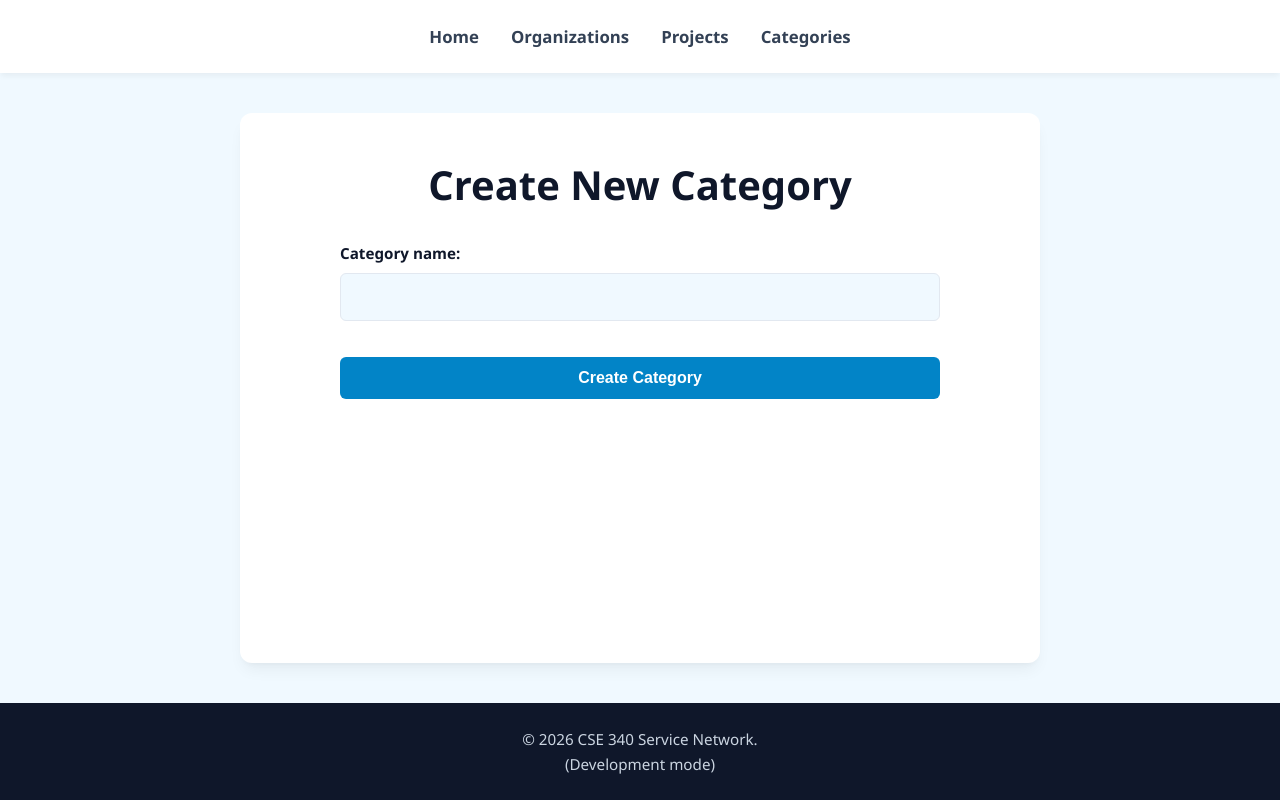
After one commit to FerAnana/cse340-course, a Node server app: page /new-category in a window 1280 px wide. The commit adds this page. Run offline with Node 20, Linux system fonts and the light colour scheme.

Commit message:
Week activity done

```diff
--- a/public/css/main.css
+++ b/public/css/main.css
@@ -323,6 +323,16 @@ main {
         .category-item {
             font-weight: 600;
             color: var(--primary-color);
+        }
+    }
+
+    &.categories-main {
+        .section-intro {
+            font-size: 1rem;
+            color: var(--text-muted);
+            text-align: center;
+            margin: 0.5rem auto 1.25rem auto;
+            max-width: 650px;
         }
     }
 
@@ -862,6 +872,79 @@ main {
             }
         }
     }
+
+    /* ============================================================= */
+    /* 12. NEW & EDIT CATEGORY FORM PAGES                            */
+    /*     (new-category.ejs & edit-category.ejs)                    */
+    /* ============================================================= */
+    &.new-category-main,
+    &.edit-category-main {
+        .styled-form {
+            display: flex;
+            flex-direction: column;
+            gap: 1.25rem;
+            margin-top: 1.5rem;
+            max-width: 600px;
+            margin-left: auto;
+            margin-right: auto;
+
+            .form-group {
+                display: flex;
+                flex-direction: column;
+                gap: 0.5rem;
+                text-align: left;
+
+                label {
+                    font-weight: 600;
+                    color: var(--primary-color);
+                    font-size: 0.95rem;
+                }
+
+                input {
+                    width: 100%;
+                    padding: 0.75rem 1rem;
+                    border: 1px solid var(--border-color);
+                    border-radius: 6px;
+                    background-color: var(--bg-color);
+                    color: var(--text-main);
+                    font-family: inherit;
+                    font-size: 1rem;
+                    transition: border-color 0.2s ease, box-shadow 0.2s ease;
+
+                    &:focus {
+                        outline: none;
+                        border-color: var(--secondary-color);
+                        box-shadow: 0 0 0 3px rgb(2 132 199 / 0.15);
+                        background-color: var(--card-bg);
+                    }
+                }
+            }
+
+            .form-action {
+                text-align: center;
+                margin-top: 1rem;
+
+                .btn-submit {
+                    display: inline-block;
+                    width: 100%;
+                    padding: 0.75rem 1.5rem;
+                    background-color: var(--secondary-color);
+                    color: #ffffff;
+                    border: none;
+                    border-radius: 6px;
+                    font-weight: 600;
+                    font-size: 1rem;
+                    cursor: pointer;
+                    transition: background-color 0.2s ease, transform 0.2s ease;
+
+                    &:hover {
+                        background-color: var(--accent-color);
+                        transform: translateY(-2px);
+                    }
+                }
+            }
+        }
+    }
 }
 
 /* ================================================================= */
--- a/src/controllers/categories.js
+++ b/src/controllers/categories.js
@@ -1,6 +1,15 @@
-import { getAllCategories, getCategoryById, getAllProjectsOfACategory, updateCategoryAssignments, getAllCategoriesOfAProject } from '../models/categories.js';
+import { getAllCategories, getCategoryById, getAllProjectsOfACategory, updateCategoryAssignments, getAllCategoriesOfAProject, createCategory, updateCategory } from '../models/categories.js';
 import { body, validationResult } from "express-validator";
 import { getProjectDetails } from '../models/projects.js';
+
+const categoryValidation = [
+  body('categoryName')
+    .trim()
+    .notEmpty()
+    .withMessage("Category name is required")
+    .isLength({ min: 3, max: 100 })
+    .withMessage('Category name must be between 3 and 100 characters'),
+]
 
 const categoriesPage = async (req, res) => {
   const categories = await getAllCategories();
@@ -41,6 +50,87 @@ const processAssignCategoriesForm = async (req, res) => {
   res.redirect(`/project/${projectId}`);
 }
 
+const newCategoryForm = async (req, res) => {
+  const title = 'New category';
+
+  res.render('new-category', { title })
+};
+
+const processNewCategoryForm = async (req, res, next) => {
+  try {
+    const results = validationResult(req);
+    if (!results.isEmpty()) {
+      results.array().forEach((error) => {
+        req.flash('error', error.msg);
+      });
+
+      return res.redirect('/new-category');
+    }
+
+    const { categoryName } = req.body;
+    await createCategory(categoryName);
+
+    req.flash('success', 'Category created successfully!');
+    res.redirect('/categories');
+  } catch (error) {
+    console.error('Error creating category:', error);
+    next(error);
+  }
+};
+
+const editCategoryForm = async (req, res, next) => {
+  const categoryId = Number(req.params.id);
+
+  if (!Number.isInteger(categoryId) || categoryId <= 0) {
+    req.flash('error', 'Invalid category ID.');
+    return res.redirect('/categories');
+  }
+
+  try {
+    const category = await getCategoryById(categoryId);
+
+    if (!category) {
+      req.flash('error', 'Category not found.');
+      return res.redirect('/categories');
+    }
+
+    const title = 'Edit category';
+    res.render('edit-category', { title, category });
+  } catch (error) {
+    console.error('Error loading edit category form:', error);
+    next(error);
+  }
+};
+
+const processEditCategoryForm = async (req, res, next) => {
+  const categoryId = req.params.id;
+
+  try {
+    const results = validationResult(req);
+    if (!results.isEmpty()) {
+      results.array().forEach((error) => {
+        req.flash('error', error.msg);
+      });
+
+      return res.redirect(`/edit-category/${categoryId}`);
+    }
+
+    const { categoryName } = req.body;
+    const updated = await updateCategory(categoryId, categoryName);
+
+    if (!updated) {
+      req.flash('error', 'Category not found.');
+      return res.redirect('/categories');
+    }
+
+    req.flash('success', 'Category updated successfully!');
+    res.redirect(`/category/${categoryId}`);
+  } catch (error) {
+    console.error('Error updating category:', error);
+    next(error);
+  }
+};
 
 
-export { categoriesPage, categoryDetailsPage, assignCategoriesForm, processAssignCategoriesForm };
+
+export { categoriesPage, categoryDetailsPage, assignCategoriesForm, processAssignCategoriesForm, categoryValidation, newCategoryForm, processNewCategoryForm, editCategoryForm, processEditCategoryForm };
--- /dev/null
+++ b/src/views/new-category.ejs
@@ -0,0 +1,15 @@
+<%- include('partials/header') %>
+    <main class="new-category-main">
+        <h1 class="page-title">Create New Category</h1>
+
+        <form class="styled-form" action="/new-category" method="POST">
+            <div class="form-group">
+                <label for="categoryName">Category name:</label>
+                <input type="text" id="categoryName" name="categoryName" maxlength="100" required>
+            </div>
+            <div class="form-action">
+                <button class="btn-submit" type="submit">Create Category</button>
+            </div>
+        </form>
+    </main>
+    <%- include('partials/footer') %>
```
Also changed, not shown: src/models/categories.js (+28 -1 lines), src/routes.js (+12 -1 lines), src/views/categories.ejs (+6 -4 lines), src/views/category.ejs (+7 -3 lines), src/views/edit-category.ejs (added, +16 -0 lines). Lines whose indentation alone changed are shown as unchanged.
